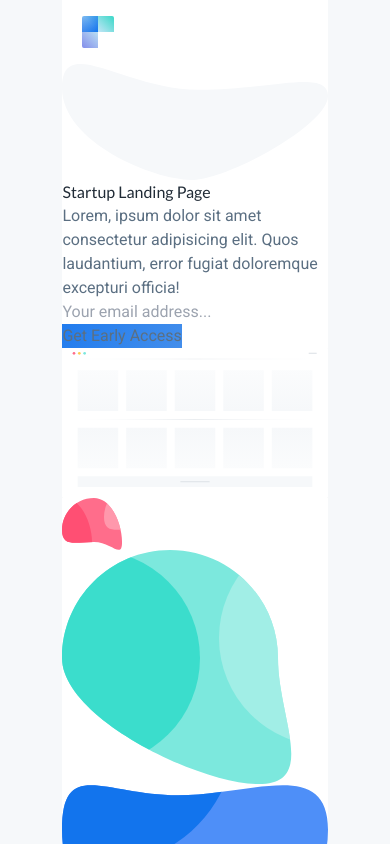
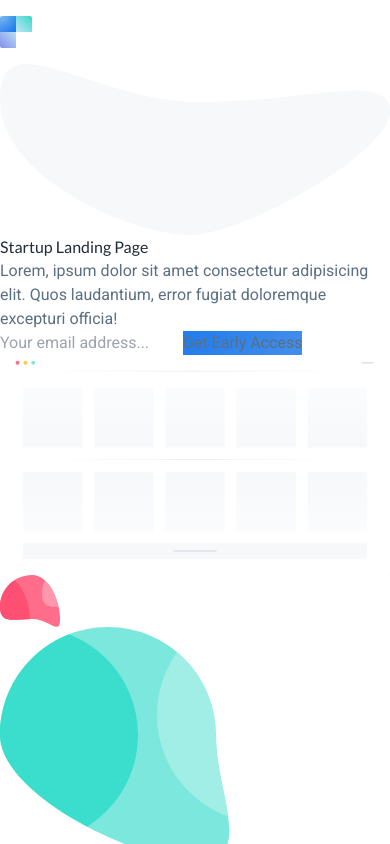
Before and after one commit to whoisasey/aa-submission-atina, a Next.js app: page / in a window 390 px wide. Shown: the top 844 px of the page. Built offline with nearby package versions, Linux system fonts and the light colour scheme.

Commit message:
mobile adjustments WIP + cleanup

```diff
--- a/src/app/Components/Footer.tsx
+++ b/src/app/Components/Footer.tsx
@@ -3,7 +3,7 @@ import footer from "@/assets/footer.svg";
 
 const Footer = () => {
   return (
-    <footer className="pt-28 border-t relative">
+    <footer className="pt-20 lg:pt-28 border-t relative">
       <Image src={footer} alt="footer background" />
       <div className="absolute footer-text text-white text-sm">
         <p>&copy; All Rights Reserved</p>
--- a/src/app/Components/Header.tsx
+++ b/src/app/Components/Header.tsx
@@ -3,7 +3,7 @@ import logo from "@/assets/logo.svg";
 
 const Header = () => {
   return (
-    <header>
+    <header className="absolute top-0 left-20 lg:left-96 z-0">
       <Image src={logo} alt="Agency Analytics logo" />
     </header>
   );
--- a/src/app/globals.css
+++ b/src/app/globals.css
@@ -18,9 +18,13 @@
 
 body {
   color: var(--bodyColor);
-  background: var(--background);
-  max-width: 80%;
   margin: 0 auto;
+  width: 100%;
+
+  @media (min-width: 769px) {
+    width: 80%;
+    /* background: var(--background); */
+  }
 }
 
 h1,
@@ -33,13 +37,20 @@ h4 {
 
 header {
   padding: 1rem 0;
-  width: 85%;
+}
+
+header,
+footer,
+main {
+  width: 100%;
   margin: 0 auto;
+  @media (min-width: 769px) {
+    /* background: #fff; */
+    width: 85%;
+  }
 }
 
 main {
-  background: #fff;
-  width: 85%;
   margin: 0 auto;
   font-family: Roboto, Helvetica, sans-serif;
   overflow-x: hidden;
@@ -51,8 +62,14 @@ button {
 }
 
 .background {
-  right: -400px;
+  top: 0;
+  right: 0;
+  @media (min-width: 769px) {
+    top: -150px;
+    right: -450px;
+  }
 }
+
 .feature-background {
   right: -700px;
 }
--- a/src/app/layout.tsx
+++ b/src/app/layout.tsx
@@ -31,11 +31,9 @@ export default function RootLayout({
   return (
     <html lang="en">
       <body className={`${robotoSans.variable}  ${latoSans.variable} antialiased`}>
-        <main>
-          <Header />
-          {children}
-          <Footer />
-        </main>
+        <Header />
+        <main>{children}</main>
+        <Footer />
       </body>
     </html>
   );
--- a/src/app/page.tsx
+++ b/src/app/page.tsx
@@ -13,11 +13,11 @@ import feature4 from "@/assets/features/feature-4.svg";
 
 export default function Home() {
   return (
-    <div className="flex flex-col justify-center items-center relative">
-      <div className="absolute -top-32 background z-0">
+    <div className="flex flex-col justify-center items-center relative mt-32">
+      <div className="absolute background z-10">
         <Image src={background1} alt="" />
       </div>
-      <section className="flex flex-col justify-center items-center w-1/2 text-center mx-auto mt-12 mb-20 z-10">
+      <section className="flex flex-col justify-center items-center w-3/5 lg:w-1/2 text-center mx-auto mt-12 mb-20 z-10">
         <h1 className="font-bold text-4xl">Startup Landing Page</h1>
         <p className="my-8">
           Lorem, ipsum dolor sit amet consectetur adipisicing elit. Quos laudantium, error fugiat doloremque excepturi
@@ -33,7 +33,7 @@ export default function Home() {
         </div>
       </section>
       <section>
-        <div className="relative">
+        <div className="relative w-10/12 lg:w-auto m-auto">
           <div className="relative z-30 shadow-lg shadow-slate-300/50">
             <Image src={browser} alt="browser" />
           </div>
@@ -52,7 +52,7 @@ export default function Home() {
         </div>
       </section>
       <section>
-        <div className="grid grid-cols-2 gap-6 w-2/3 mx-auto my-8 mt-32 z-10 sticky">
+        <div className="grid grid-cols-2 gap-6 w-3/4 lg:w-2/3 mx-auto my-8 mt-32 z-10 sticky">
           <div className="flex flex-col justify-center items-center mx-auto my-8 text-center">
             <div className=" bg-white rounded-full shadow-slate-200/50 shadow-lg">
               <Image src={feature1} alt="feature" />
```
